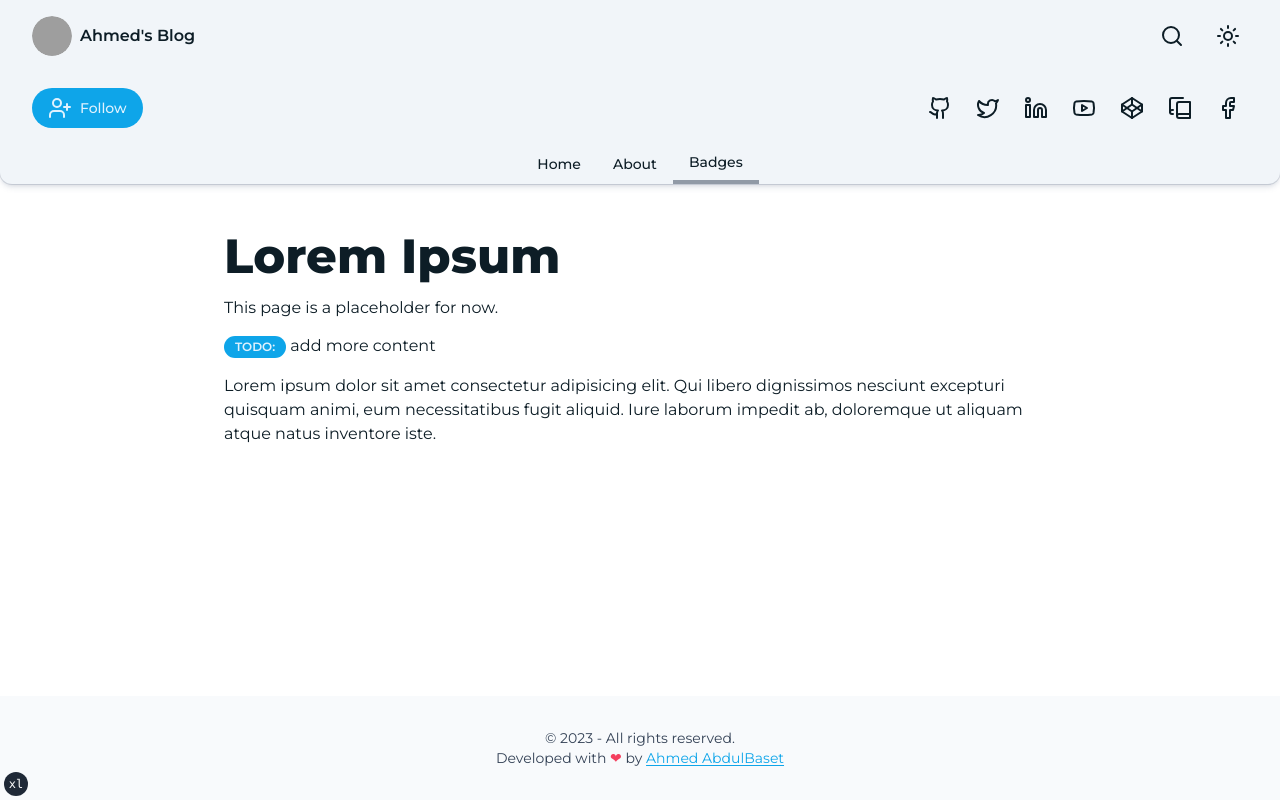
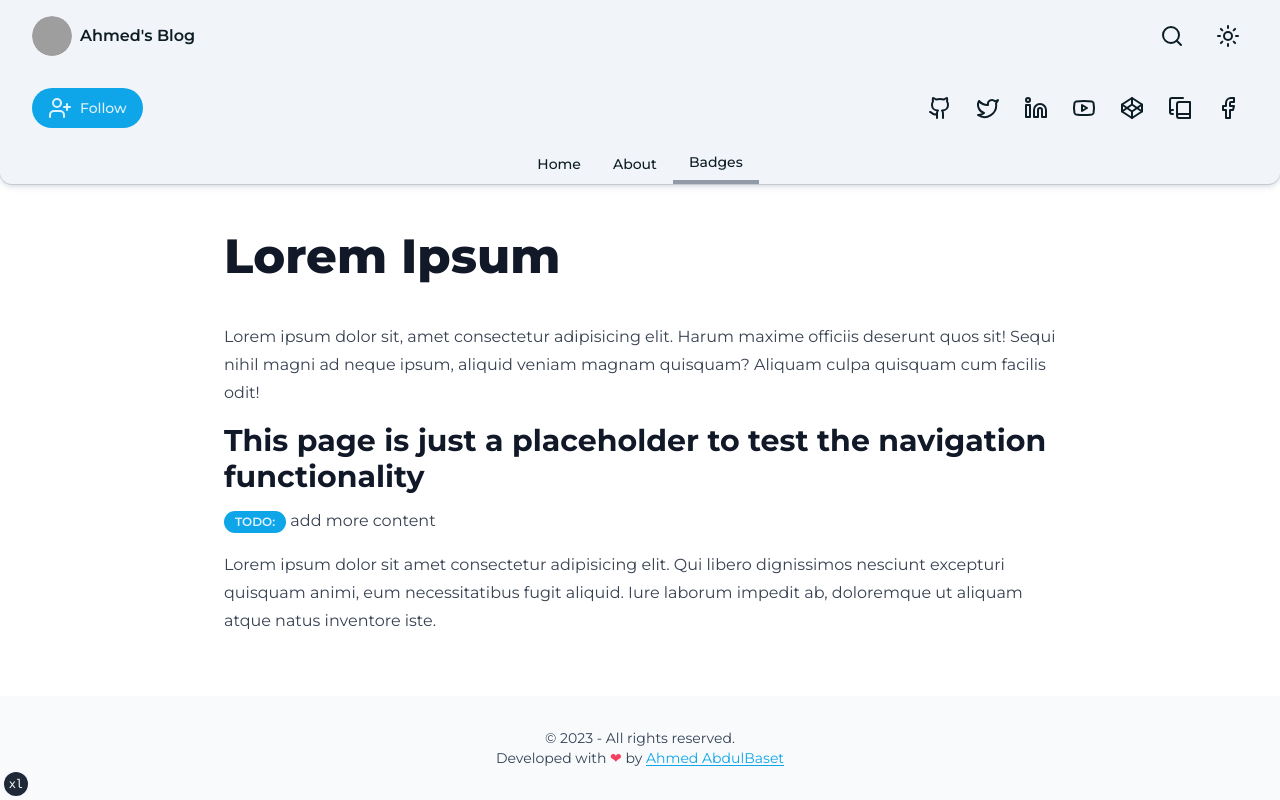
Before and after one commit to AhmedBaset/blog, a Next.js app: page /badges in a window 1280 px wide. Built offline with nearby package versions, Linux system fonts and the light colour scheme; grey boxes are pictures that could not be loaded.

Commit message:
feat: open-graph image

```diff
--- a/src/app/(routes)/about/page.tsx
+++ b/src/app/(routes)/about/page.tsx
@@ -7,6 +7,9 @@ function page() {
 			<h1 className="text-5xl font-extrabold">{siteConfig.name}</h1>
 			<p className="text-opacity-70">{siteConfig.bio}</p>
 			<Badge>TODO:</Badge> <span>add more content</span>
+			<h2 className="text-3xl font-bold">
+				This page is just a placeholder to test the navigation functionality
+			</h2>
 			<p>
 				Lorem ipsum dolor sit amet consectetur adipisicing elit. Qui libero
 				dignissimos nesciunt excepturi quisquam animi, eum necessitatibus
--- a/src/app/(routes)/badges/page.tsx
+++ b/src/app/(routes)/badges/page.tsx
@@ -2,9 +2,17 @@ import { Badge } from "@shadcn/badge"
 
 function page() {
 	return (
-		<main className="container max-w-4xl space-y-4 py-12">
+		<main className="container prose max-w-4xl space-y-4 py-12 dark:prose-invert">
 			<h1 className="text-5xl font-extrabold">Lorem Ipsum</h1>
-			<p className="text-opacity-70">This page is a placeholder for now.</p>
+			<p>
+				Lorem ipsum dolor sit, amet consectetur adipisicing elit. Harum
+				maxime officiis deserunt quos sit! Sequi nihil magni ad neque ipsum,
+				aliquid veniam magnam quisquam? Aliquam culpa quisquam cum facilis
+				odit!
+			</p>
+			<h2 className="text-3xl font-bold">
+				This page is just a placeholder to test the navigation functionality
+			</h2>
 			<Badge>TODO:</Badge> <span>add more content</span>
 			<p>
 				Lorem ipsum dolor sit amet consectetur adipisicing elit. Qui libero
--- /dev/null
+++ b/src/app/(routes)/post/[slug]/opengraph-image.ts
@@ -0,0 +1,19 @@
+import { getPost } from "./page"
+
+interface Props {
+	params: {
+		slug: string
+	}
+}
+
+export default function opengraph({ params: { slug } }: Props) {
+	const { title, description, url } = getPost(slug)
+
+	const APP_URL = process.env.NEXT_PUBLIC_URL
+	const ogUrl = new URL(`/api/og`, APP_URL)
+	ogUrl.searchParams.set("title", title ?? "")
+	ogUrl.searchParams.set("description", description ?? "")
+	ogUrl.searchParams.set("url", url ?? "")
+
+	return ogUrl
+}
--- a/src/app/(routes)/post/[slug]/page.tsx
+++ b/src/app/(routes)/post/[slug]/page.tsx
@@ -7,7 +7,7 @@ import { getImage } from "@/lib/getImage"
 import AboutMe from "@/components/AboutMe"
 import { MDX } from "@/components/MDX"
 
-function getPost(slug: string): Post {
+export function getPost(slug: string): Post {
 	const post = allPosts.find((post) => post.url === slug)
 	if (!post) notFound()
 	return post
@@ -20,8 +20,7 @@ interface Props {
 }
 
 export function generateMetadata({ params: { slug } }: Props): Metadata {
-	const post = getPost(slug)
-	const { title, description } = post
+	const { title, description, url } = getPost(slug)
 
 	return {
 		title,
@@ -32,7 +31,7 @@ export function generateMetadata({ params: { slug } }: Props): Metadata {
 			type: "article",
 			images: [
 				{
-					url: getImage(post),
+					url: getImage({ title, description, url }),
 					alt: title,
 					width: 800,
 					height: 450,
@@ -42,6 +41,9 @@ export function generateMetadata({ params: { slug } }: Props): Metadata {
 		twitter: {
 			card: "summary_large_image",
 			creator: "@A7med3bdulBaset",
+			title,
+			description,
+			images: [getImage({ title, description, url })],
 		},
 	}
 }
@@ -73,8 +75,8 @@ function page({ params: { slug } }: Props) {
 					className="rounded-lg"
 				/>
 			</header>
-			<div className="grid items-start gap-4 bg-white py-12 dark:bg-slate-950 md:grid-cols-5">
-				<article className="prose col-span-3 dark:prose-invert">
+			<div className="grid items-start gap-8 bg-white py-12 dark:bg-slate-950 md:grid-cols-7">
+				<article className="prose col-span-5 dark:prose-invert">
 					<MDX code={post.body.code} />
 				</article>
 				<AboutMe className="sticky top-8 col-span-2" />
--- a/src/app/page.tsx
+++ b/src/app/page.tsx
@@ -1,13 +1,10 @@
 import { allPosts } from "contentlayer/generated"
-import { compareDesc } from "date-fns"
 
 import AboutMe from "@/components/AboutMe"
 import PostCard from "@/components/PostCard"
 
 export default async function Index() {
-	const posts = allPosts.sort((a, b) =>
-		compareDesc(new Date(a.date), new Date(b.date))
-	)
+	const posts = allPosts.sort((a, b) => b.date.localeCompare(a.date))
 
 	// Simulate a slow connection
 	// await new Promise((resolve) => setTimeout(resolve, 10_000));
```
